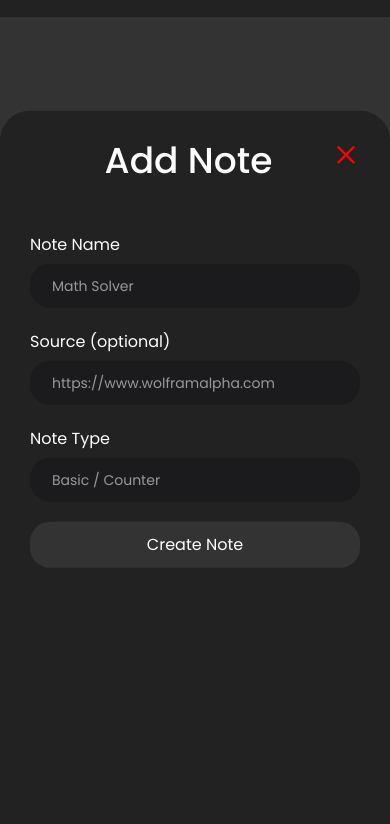
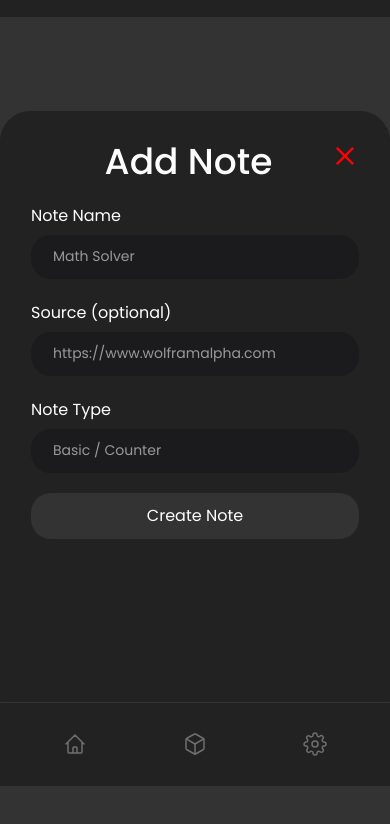
Before and after one commit to Djacon/organizer-app, a plain HTML site: page index.html in a window 390 px wide. Both pictures are taken after a click on the link 195 px from the left and 804 px from the top of the page. Shown: the part 58-882 px from the top of the page. After the commit the page ends 844 px from the top, so only its background shows below. Drawn offline with nearby package versions, Linux system fonts and the light colour scheme.

Commit message:
Update popup block

```diff
--- a/assets/css/webflow.css
+++ b/assets/css/webflow.css
@@ -2268,12 +2268,8 @@ figcaption {
 
 .container {
   width: 100%;
-  max-width: 1140px;
   flex-direction: column;
-  justify-content: flex-start;
   align-items: center;
-  margin-left: auto;
-  margin-right: auto;
   display: flex;
 }
 
@@ -2348,7 +2344,8 @@ figcaption {
 }
 
 .section {
-  margin: 25vh 30px 100px;
+  margin-top: auto;
+  margin-bottom: auto;
 }
 
 .section.cc-contact {
@@ -2561,9 +2558,9 @@ figcaption {
 }
 
 .navigation {
+  max-height: 15vh;
   background-color: #222;
   border-bottom: 2px solid #333;
-  align-items: center;
   padding: 20px 50px;
   display: flex;
   position: fixed;
@@ -2586,14 +2583,13 @@ figcaption {
 
 .intro-wrap {
   width: 600px;
+  max-height: 60vh;
   background-color: #222;
   border: 0 solid #0081ff;
   border-radius: 20px;
-  margin-top: 0;
-  margin-bottom: 0;
   padding: 30px;
   transition: opacity .5s;
-  overflow: hidden;
+  overflow: auto;
   box-shadow: 6px 7px 5px rgba(0, 0, 0, .2);
 }
 
@@ -2690,14 +2686,20 @@ figcaption {
 }
 
 .footer-wrap {
+  z-index: 101;
+  max-height: 10vh;
   background-color: #222;
   border-top-style: solid;
   border-top-color: #333;
   justify-content: space-between;
   align-items: center;
-  margin-top: auto;
   padding: 40px 50px;
   display: flex;
+  position: fixed;
+  top: auto;
+  bottom: 0;
+  left: 0;
+  right: 0;
 }
 
 .webflow-link {
@@ -2989,30 +2991,33 @@ figcaption {
 }
 
 .new-task-section {
-  z-index: 100;
+  z-index: 2;
   width: 600px;
+  max-height: 550px;
   background-color: #222;
   border-radius: 20px;
-  margin-left: auto;
-  margin-right: auto;
+  margin: auto;
   padding: 30px;
   transition: transform .8s cubic-bezier(.25, .1, .24, 1.25);
   display: block;
   position: fixed;
-  top: 100vh;
+  top: 20vh;
+  bottom: 20vh;
   left: 0;
   right: 0;
+  overflow: auto;
+  transform: translate(0, 80vh);
 }
 
 .new-task-section.show-section {
-  position: absolute;
-  transform: translate(0, -80vh);
+  border: 1px solid #222;
+  transform: none;
 }
 
 .heading {
   text-align: center;
   margin-top: 0;
-  margin-bottom: 50px;
+  margin-bottom: 20px;
   margin-left: 15px;
   font-size: 36px;
   font-weight: 500;
@@ -3081,11 +3086,6 @@ figcaption {
   .heading-jumbo {
     font-size: 56px;
     line-height: 70px;
-  }
-
-  .section {
-    margin-left: 100px;
-    margin-right: 100px;
   }
 
   .section.cc-contact {
@@ -3258,6 +3258,8 @@ figcaption {
 
   .new-task-section.show-section {
     border-radius: 20px;
+    top: 15vh;
+    bottom: 15vh;
   }
 
   .textarea {
@@ -3292,9 +3294,9 @@ figcaption {
   }
 
   .section {
-    height: 100%;
-    margin: 100px 0 0;
-    padding-bottom: 0;
+    height: 70%;
+    margin-top: auto;
+    margin-bottom: 0;
   }
 
   .section.cc-contact {
@@ -3332,6 +3334,7 @@ figcaption {
   .intro-wrap {
     width: 100%;
     height: 100%;
+    max-height: 100%;
     border-radius: 30px 30px 0 0;
   }
 
@@ -3372,6 +3375,7 @@ figcaption {
   }
 
   .footer-wrap {
+    height: 10vh;
     text-align: center;
     border-top-style: solid;
     border-top-width: 1px;
@@ -3382,9 +3386,6 @@ figcaption {
     padding-bottom: 20px;
     position: -webkit-sticky;
     position: sticky;
-    bottom: 0;
-    left: 0;
-    right: 0;
   }
 
   .webflow-link {
@@ -3531,23 +3532,30 @@ figcaption {
 
   .new-task-section {
     width: 100%;
-    height: 100%;
+    height: 80%;
+    max-height: 100%;
     border-radius: 30px 30px 0 0;
     margin-left: 0;
     margin-right: 0;
     padding: 30px;
+    transition-timing-function: ease;
     display: block;
+    position: fixed;
+    top: 20%;
+    bottom: 0;
+    transform: translate(0, 100%);
   }
 
   .new-task-section.show-section {
     width: 100%;
+    height: 70%;
     border-radius: 30px 30px 0 0;
-    transform: translate(0, -80%);
+    top: auto;
+    bottom: 10vh;
   }
 
   .heading {
     margin-top: 0;
-    margin-bottom: 50px;
     margin-left: 15px;
   }
 
@@ -3778,6 +3786,7 @@ figcaption {
   }
 }
 
-textarea {resize: none;}
 #intro-wrap {user-select: none;}
 body::-webkit-scrollbar {width: 0;}
+#new-task-section::-webkit-scrollbar {width: 0;}
+#intro-wrap::-webkit-scrollbar {width: 0;}
--- a/assets/js/custom.js
+++ b/assets/js/custom.js
@@ -104,8 +104,13 @@ const intro_wrap = document.getElementById('intro-wrap');
 
 const task_adder_btn = document.getElementById('add-task');
 task_adder_btn.addEventListener('click', function() {
-    intro_wrap.classList.add('hide-section');
-    task_adder.classList.add('show-section');
+    if (!intro_wrap.classList.contains('hide-section')) {
+        intro_wrap.classList.add('hide-section');
+        task_adder.classList.add('show-section');
+    } else {
+        intro_wrap.classList.remove('hide-section');
+        task_adder.classList.remove('show-section');
+    }
 });
 
 const task_adder_btn_2 = document.getElementById('add-task-2');
```
